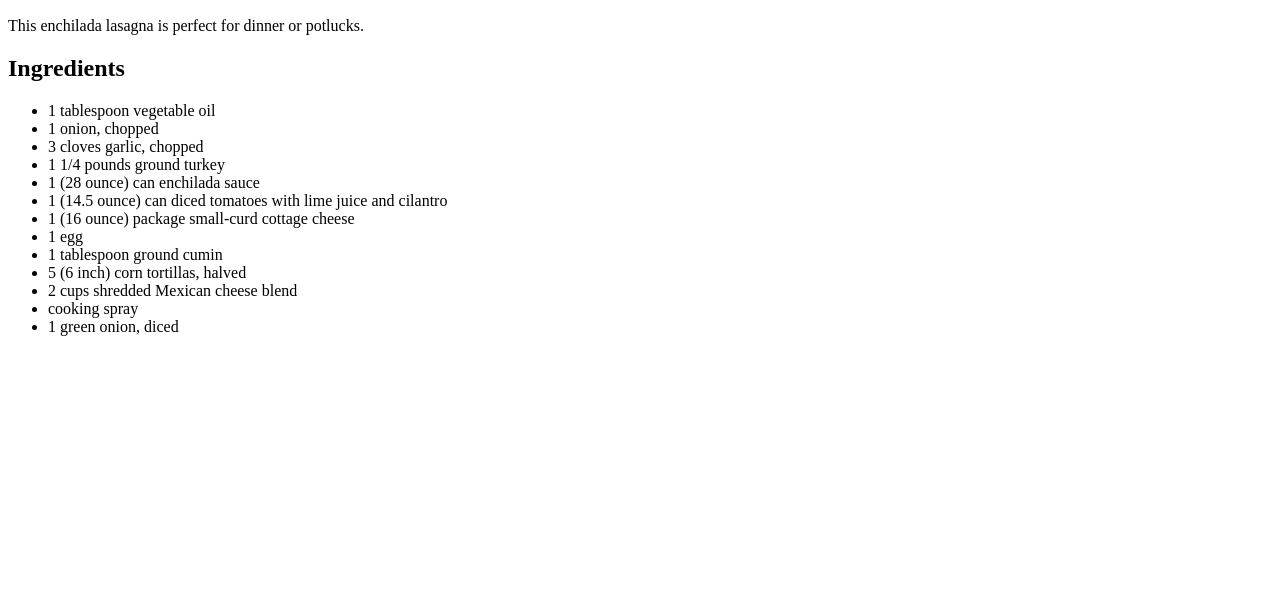
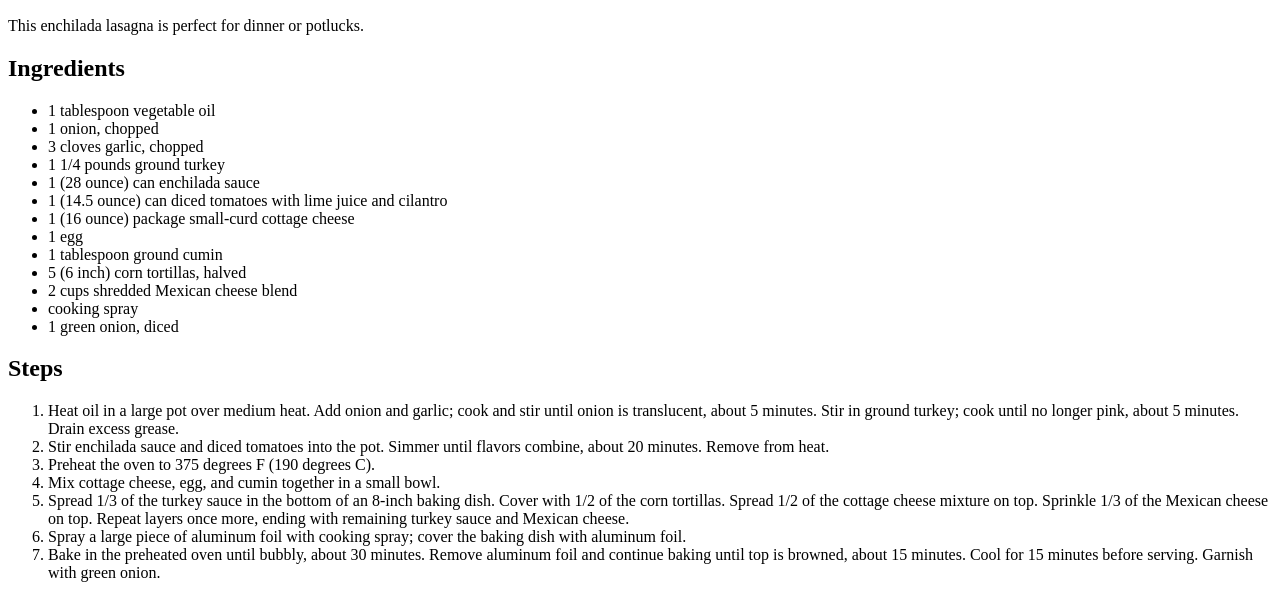
Before and after one commit to oddmushroom/oddin-recipes, a plain HTML site: page recipes/lasagna.html in a window 1280 px wide. Shown: the part 434-1032 px from the top of the page. Before the commit the page ends 800 px from the top, so only its background shows below. Drawn offline with Linux system fonts and the light colour scheme.

Commit message:
Added ordered list with the steps of preparation

```diff
--- a/recipes/lasagna.html
+++ b/recipes/lasagna.html
@@ -28,6 +28,16 @@
         <li>cooking spray</li>
         <li>1 green onion, diced</li>
     </ul>
+    <h2>Steps</h2>
+    <ol>
+        <li>Heat oil in a large pot over medium heat. Add onion and garlic; cook and stir until onion is translucent, about 5 minutes. Stir in ground turkey; cook until no longer pink, about 5 minutes. Drain excess grease.</li>
+        <li>Stir enchilada sauce and diced tomatoes into the pot. Simmer until flavors combine, about 20 minutes. Remove from heat.</li>
+        <li>Preheat the oven to 375 degrees F (190 degrees C).</li>
+        <li>Mix cottage cheese, egg, and cumin together in a small bowl.</li>
+        <li>Spread 1/3 of the turkey sauce in the bottom of an 8-inch baking dish. Cover with 1/2 of the corn tortillas. Spread 1/2 of the cottage cheese mixture on top. Sprinkle 1/3 of the Mexican cheese on top. Repeat layers once more, ending with remaining turkey sauce and Mexican cheese.</li>
+        <li>Spray a large piece of aluminum foil with cooking spray; cover the baking dish with aluminum foil.</li>
+        <li>Bake in the preheated oven until bubbly, about 30 minutes. Remove aluminum foil and continue baking until top is browned, about 15 minutes. Cool for 15 minutes before serving. Garnish with green onion.</li>
+    </ol>
 
 </body>
 
```
